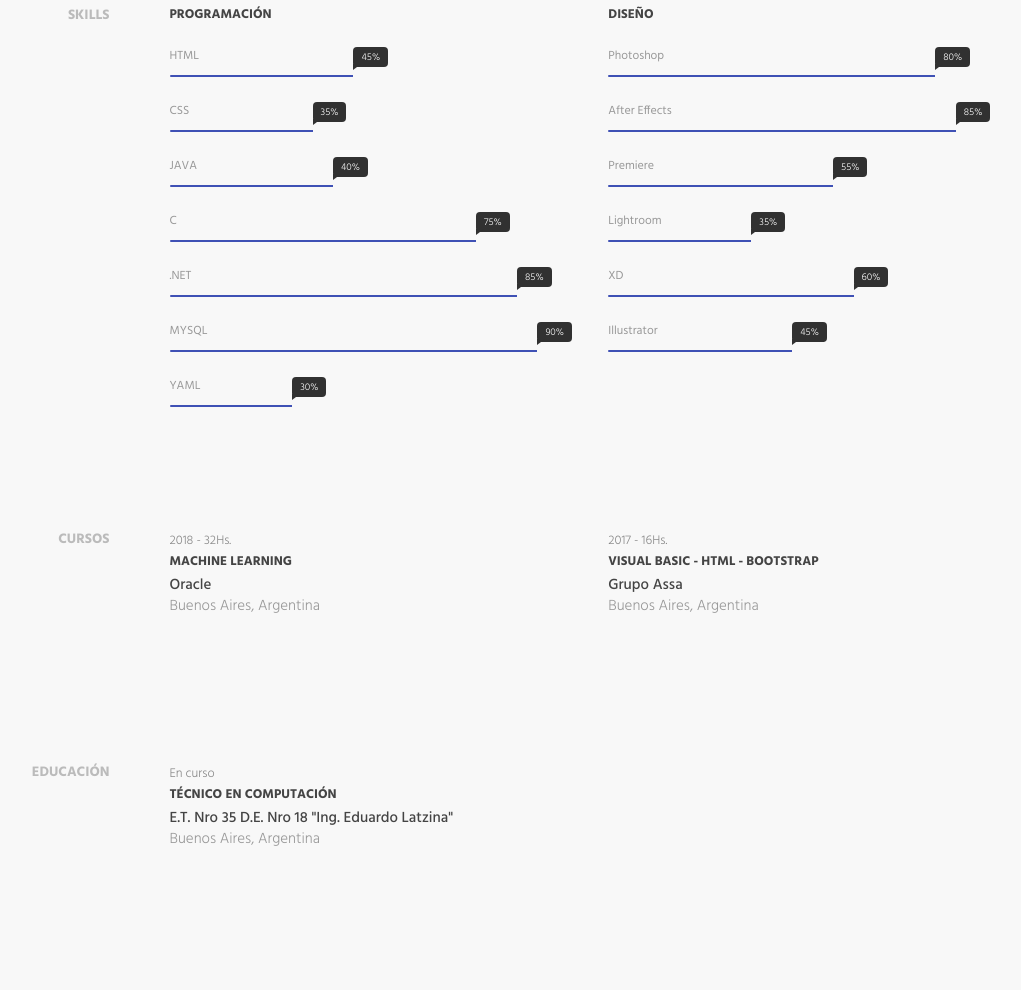
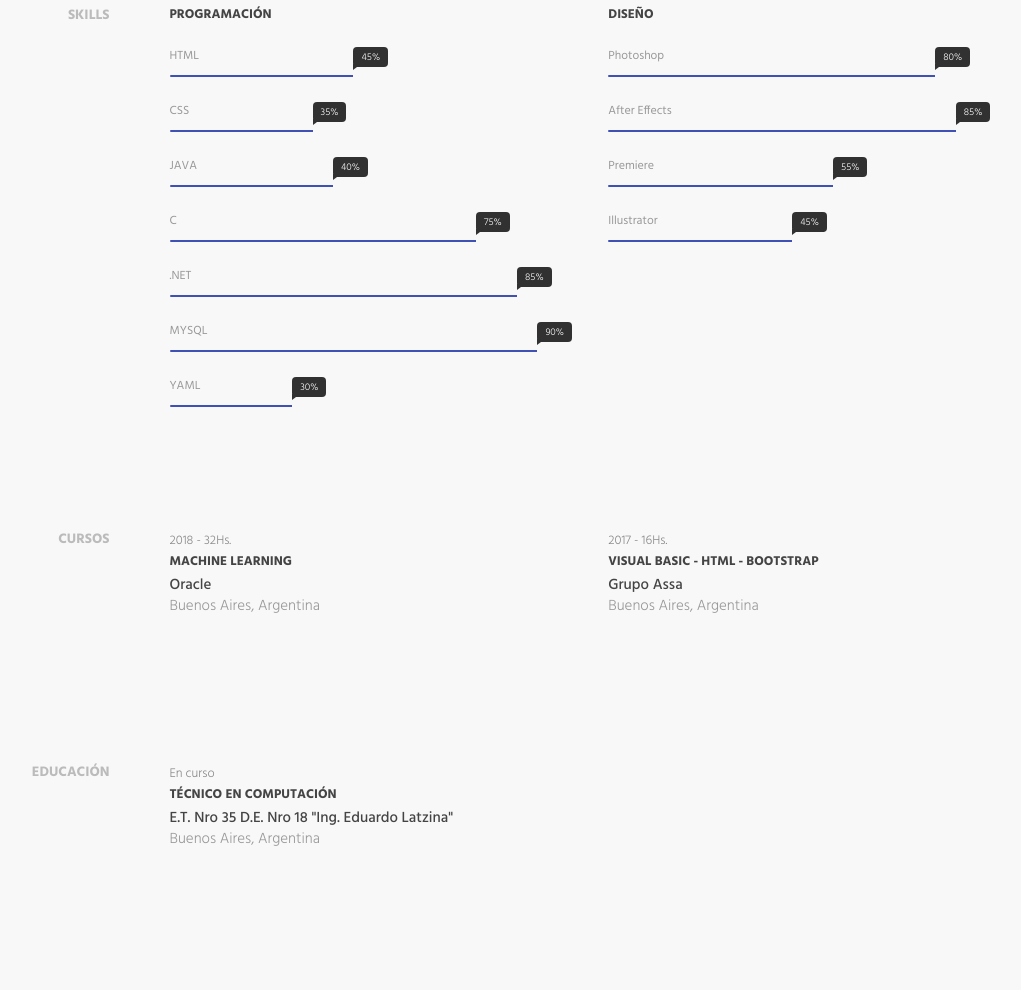
Before and after one commit to MaxiAguirreBosc/CV, a plain HTML site: page index.html in a window 1280 px wide. Shown: the part 995-1985 px from the top of the page, without its empty margins (193-1214 px from the left). Drawn offline with Linux system fonts and the light colour scheme.

Commit message:
Update index.html

```diff
--- a/index.html
+++ b/index.html
@@ -267,28 +267,6 @@
                                 </div>
                             </div>
                             <div class="progress-item">
-                                <span class="progress-title">Lightroom</span>
-
-                                <div class="progress">
-                                    <div class="progress-bar" role="progressbar" aria-valuenow="35" aria-valuemin="0"
-                                         aria-valuemax="100" style="width: 35%;"><span
-                                            class="progress-percent"> 35%</span>
-                                    </div>
-                                </div>
-                            </div>
-
-                            <div class="progress-item">
-                                <span class="progress-title">XD</span>
-
-                                <div class="progress">
-                                    <div class="progress-bar" role="progressbar" aria-valuenow="60" aria-valuemin="0"
-                                         aria-valuemax="100" style="width: 60%"><span
-                                            class="progress-percent"> 60%</span>
-                                    </div>
-                                </div>
-                            </div>
-
-                            <div class="progress-item">
                                 <span class="progress-title">Illustrator</span>
 
                                 <div class="progress">
```
